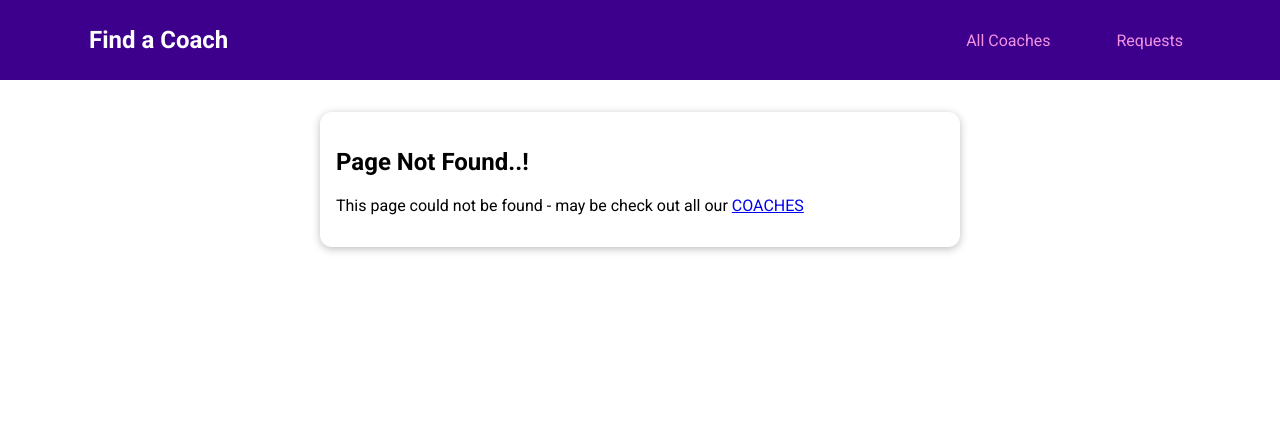
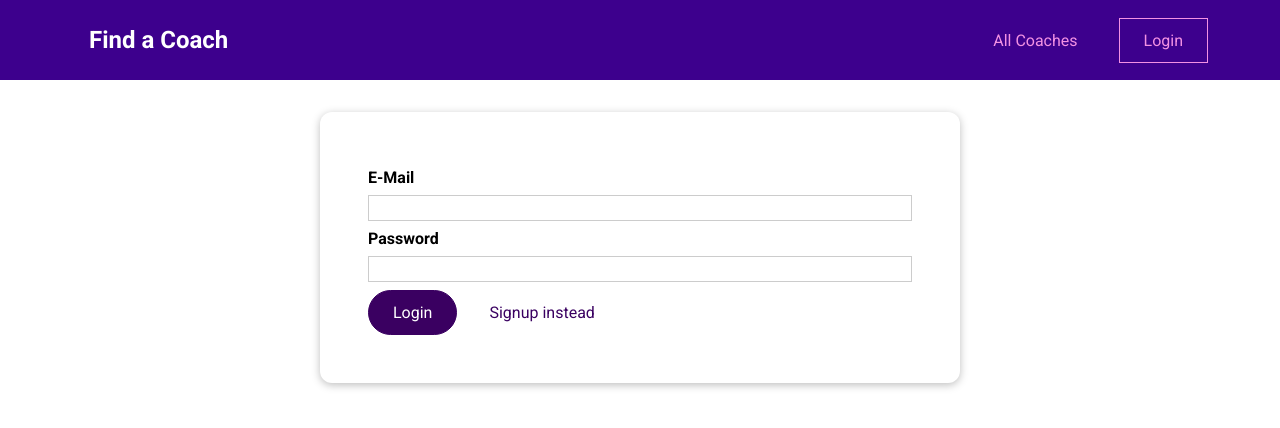
Before and after one commit to vinaykakanuru/find-coach-vue, a Vue app: page /auth in a window 1280 px wide. Before the commit this address had no page. Shown: the top 428 px of the page. Built offline with nearby package versions, Linux system fonts and the light colour scheme.

Commit message:
added Authentication

```diff
--- a/src/App.vue
+++ b/src/App.vue
@@ -13,6 +13,21 @@
 export default {
   components: {
     TheHeader,
+  },
+  created() {
+    this.$store.dispatch("tryLogin");
+  },
+  computed: {
+    didAutoLogout() {
+      return this.$store.getters.didAutoLogout;
+    },
+  },
+  watch: {
+    didAutoLogout(currValue, oldValue) {
+      if (currValue && currValue !== oldValue) {
+        this.$router.replace("/coaches");
+      }
+    },
   },
 };
 </script>
--- a/src/components/layout/TheHeader.vue
+++ b/src/components/layout/TheHeader.vue
@@ -4,11 +4,35 @@
       <h1><router-link to="/">Find a Coach</router-link></h1>
       <ul>
         <li><router-link to="/coaches">All Coaches</router-link></li>
-        <li><router-link to="/requests">Requests</router-link></li>
+        <li v-if="isLoggedIn">
+          <router-link to="/requests">Requests</router-link>
+        </li>
+        <li v-else>
+          <router-link to="/auth">Login</router-link>
+        </li>
+        <li v-if="isLoggedIn">
+          <base-button @click="logout">Logout</base-button>>
+        </li>
       </ul>
     </nav>
   </header>
 </template>
+
+<script>
+export default {
+  computed: {
+    isLoggedIn() {
+      return this.$store.getters.isAuthenticated;
+    },
+  },
+  methods: {
+    logout() {
+      this.$store.dispatch("logout");
+      this.$router.replace("/auth");
+    },
+  },
+};
+</script>
 
 <style scoped>
 header {
--- /dev/null
+++ b/src/pages/auth/UserAuth.vue
@@ -0,0 +1,144 @@
+<template>
+  <div>
+    <base-dialog
+      :show="!!error"
+      title="An Error Occurred..!"
+      @close="handleError"
+    >
+      <p>{{ error }}</p>
+    </base-dialog>
+    <base-dialog :show="isLoading" title="Authenticating..!" fixed>
+      <base-spinner></base-spinner>
+    </base-dialog>
+    <base-card>
+      <form @submit.prevent="submitForm">
+        <div class="form-control">
+          <label for="email">E-Mail</label>
+          <input type="email" id="email" v-model.trim="email" />
+        </div>
+        <div class="form-control">
+          <label for="password">Password</label>
+          <input type="password" id="password" v-model="password" />
+        </div>
+        <p v-if="!formIsValid">
+          Please enter a valid email and password (must be at least 6 characters
+          long).
+        </p>
+        <base-button>{{ submitButtonCaption }}</base-button>
+        <base-button type="button" mode="flat" @click="switchAuthMode">{{
+          switchModeButtonCaption
+        }}</base-button>
+      </form>
+    </base-card>
+  </div>
+</template>
+
+<script>
+import BaseDialog from "../../components/ui/BaseDialog.vue";
+export default {
+  components: { BaseDialog },
+  data() {
+    return {
+      email: "",
+      password: "",
+      formIsValid: true,
+      mode: "login",
+      isLoading: false,
+      error: null,
+    };
+  },
+  computed: {
+    submitButtonCaption() {
+      if (this.mode === "login") {
+        return "Login";
+      } else {
+        return "Signup";
+      }
+    },
+    switchModeButtonCaption() {
+      if (this.mode === "login") {
+        return "Signup instead";
+      } else {
+        return "Login instead";
+      }
+    },
+  },
+  methods: {
+    async submitForm() {
+      this.formIsValid = true;
+      if (
+        this.email === "" ||
+        !this.email.includes("@") ||
+        this.password.length < 6
+      ) {
+        this.formIsValid = false;
+        return;
+      }
+
+      this.isLoading = true;
+
+      const actionPayload = {
+        email: this.email,
+        password: this.password,
+      };
+
+      try {
+        if (this.mode === "login") {
+          await this.$store.dispatch("login", actionPayload);
+        } else {
+          await this.$store.dispatch("signup", actionPayload);
+        }
+        const redirectUrl = "/" + (this.$route.query.redirect || "coaches");
+        this.$router.replace(redirectUrl);
+      } catch (err) {
+        this.error = err.message || "Email Exists";
+      }
+
+      this.isLoading = false;
+    },
+    switchAuthMode() {
+      if (this.mode === "login") {
+        this.mode = "signup";
+      } else {
+        this.mode = "login";
+      }
+    },
+    handleError() {
+      this.error = null;
+    },
+  },
+};
+</script>
+
+<style scoped>
+form {
+  margin: 1rem;
+  padding: 1rem;
+}
+
+.form-control {
+  margin: 0.5rem 0;
+}
+
+label {
+  font-weight: bold;
+  margin-bottom: 0.5rem;
+  display: block;
+}
+
+input,
+textarea {
+  display: block;
+  width: 100%;
+  font: inherit;
+  border: 1px solid #ccc;
+  padding: 0.15rem;
+}
+
+input:focus,
+textarea:focus {
+  border-color: #3d008d;
+  background-color: #faf6ff;
+  outline: none;
+}
+</style>
--- a/src/pages/coaches/CoachesList.vue
+++ b/src/pages/coaches/CoachesList.vue
@@ -16,7 +16,13 @@
           <base-button mode="outline" @click="loadCoaches(true)"
             >Refresh</base-button
           >
-          <base-button v-if="!isCoach && !isLoading" link to="/register"
+          <base-button link to="/auth?redirect=register" v-if="!isLoggedIn"
+            >Login to Register as a Coach</base-button
+          >
+          <base-button
+            v-if="isLoggedIn && !isCoach && !isLoading"
+            link
+            to="/register"
             >Register as a Coach</base-button
           >
         </div>
@@ -61,6 +67,9 @@
     };
   },
   computed: {
+    isLoggedIn() {
+      return this.$store.getters.isAuthenticated;
+    },
     filteredCoaches() {
       const coaches = this.$store.getters["coaches/coaches"];
       return coaches.filter((coach) => {
--- a/src/router.js
+++ b/src/router.js
@@ -5,7 +5,10 @@
 
 import ContactCoach from "./pages/requests/ContactCoach.vue";
 import RequestsReceived from "./pages/requests/RequestsReceived.vue";
+import UserAuth from "./pages/auth/UserAuth.vue";
 import NotFound from "./pages/NotFound.vue";
+
+import store from "./store/index.js";
 
 const router = createRouter({
   history: createWebHistory(),
@@ -18,10 +21,30 @@
       props: true,
       children: [{ path: "contact", component: ContactCoach }],
     },
-    { path: "/register", component: CoachRegistration },
-    { path: "/requests", component: RequestsReceived },
+    {
+      path: "/register",
+      component: CoachRegistration,
+      meta: { requiresAuth: true },
+    },
+    {
+      path: "/requests",
+      component: RequestsReceived,
+      meta: { requiresAuth: true },
+    },
+    { path: "/auth", component: UserAuth, meta: { requiresUnauth: true } },
     { path: "/:notFound(.*)", component: NotFound },
   ],
 });
 
+// global Navigation Guard to protect the authenticated URLs
+router.beforeEach(function(to, _, next) {
+  if (to.meta.requiresAuth && !store.getters.isAuthenticated) {
+    next("/auth");
+  } else if (to.meta.requiresUnauth && store.getters.isAuthenticated) {
+    next("/coaches");
+  } else {
+    next();
+  }
+});
+
 export default router;
--- a/src/store/index.js
+++ b/src/store/index.js
@@ -1,21 +1,13 @@
 import { createStore } from "vuex";
 import coachesModule from "./modules/coaches/index.js";
 import requestsModule from "./modules/requests/index.js";
+import authModule from "./modules/auth/index.js";
 
 const store = createStore({
   modules: {
     coaches: coachesModule,
     requests: requestsModule,
-  },
-  state() {
-    return {
-      userId: "c3",
-    };
-  },
-  getters: {
-    userId(state) {
-      return state.userId;
-    },
+    auth: authModule,
   },
 });
 
--- /dev/null
+++ b/src/store/modules/auth/actions.js
@@ -0,0 +1,97 @@
+let timer;
+
+export default {
+  async login(context, payload) {
+    return context.dispatch("auth", {
+      ...payload,
+      mode: "login",
+    });
+  },
+  async signup(context, payload) {
+    return context.dispatch("auth", {
+      ...payload,
+      mode: "signup",
+    });
+  },
+  async auth(context, payload) {
+    const mode = payload.mode;
+
+    let url = `https://identitytoolkit.googleapis.com/v1/accounts:signInWithPassword?key=${process.env.VUE_APP_API_KEY}`;
+    if (mode === "signup") {
+      url = `https://identitytoolkit.googleapis.com/v1/accounts:signUp?key=${process.env.VUE_APP_API_KEY}`;
+    }
+
+    const response = await fetch(url, {
+      method: "POST",
+      body: JSON.stringify({
+        email: payload.email,
+        password: payload.password,
+        returnSecureToken: true,
+      }),
+    });
+
+    const responseData = await response.json();
+
+    if (!response.ok) {
+      const error = new Error(
+        responseData.error.message || "Failed to authenticate"
+      );
+      throw error;
+    }
+
+    const expiresIn = +responseData.expiresIn * 1000;
+    // const expiresIn = 5000;
+    const expirationDate = new Date().getTime() + expiresIn;
+
+    localStorage.setItem("token", responseData.idToken);
+    localStorage.setItem("userId", responseData.userId);
+    localStorage.setItem("tokenExpiration", expirationDate);
+
+    timer = setTimeout(function() {
+      context.dispatch("setAutoLogout");
+    }, expiresIn);
+
+    context.commit("setUser", {
+      token: responseData.idToken,
+      userId: responseData.localId,
+    });
+  },
+  tryLogin(context) {
+    const token = localStorage.getItem("token");
+    const userId = localStorage.getItem("userId");
+    const tokenExpiration = localStorage.getItem("tokenExpiration");
+
+    const expiresIn = +tokenExpiration - new Date().getTime();
+
+    if (expiresIn < 0) {
+      return;
+    }
+
+    timer = setTimeout(function() {
+      context.dispatch("setAutoLogout");
+    }, expiresIn);
+
+    if (token && userId) {
+      context.commit("setUser", {
+        token: token,
+        userId: userId,
+      });
+    }
+  },
+  logout(context) {
+    localStorage.removeItem("token");
+    localStorage.removeItem("userId");
+    localStorage.removeItem("tokenExpiration");
+
+    clearTimeout(timer);
+
+    context.commit("setUser", {
+      userId: null,
+      token: null,
+    });
+  },
+  addLogout(context) {
+    context.dispatch("logout");
+    context.commit("setAutoLogout");
+  },
+};
--- /dev/null
+++ b/src/store/modules/auth/getters.js
@@ -0,0 +1,14 @@
+export default {
+  userId(state) {
+    return state.userId;
+  },
+  token(state) {
+    return state.token;
+  },
+  isAuthenticated(state) {
+    return !!state.token;
+  },
+  didAutoLogout(state) {
+    return state.didAutoLogout;
+  },
+};
--- /dev/null
+++ b/src/store/modules/auth/index.js
@@ -0,0 +1,16 @@
+import mutations from "./mutations.js";
+import actions from "./actions.js";
+import getters from "./getters.js";
+
+export default {
+  state() {
+    return {
+      userId: null,
+      token: null,
+      didAutoLogout: false,
+    };
+  },
+  mutations,
+  actions,
+  getters,
+};
--- /dev/null
+++ b/src/store/modules/auth/mutations.js
@@ -0,0 +1,10 @@
+export default {
+  setUser(state, payload) {
+    state.token = payload.token;
+    state.userId = payload.userId;
+    state.didAutoLogout = false;
+  },
+  setAutoLogout(state) {
+    state.didAutoLogout = true;
+  },
+};
--- a/src/store/modules/coaches/actions.js
+++ b/src/store/modules/coaches/actions.js
@@ -9,8 +9,11 @@
       areas: data.areas,
     };
 
+    const token = context.rootGetters.token;
+
     const response = await fetch(
-      `https://vue-api-test-3aee6-default-rtdb.firebaseio.com/coaches/${userId}.json`,
+      `https://vue-api-test-3aee6-default-rtdb.firebaseio.com/coaches/${userId}.json?auth=` +
+        token,
       {
         method: "PUT",
         body: JSON.stringify(coachData),
--- a/src/store/modules/requests/actions.js
+++ b/src/store/modules/requests/actions.js
@@ -30,8 +30,10 @@
 
   async fetchRequests(context) {
     const coachId = context.rootGetters.userId;
+    const token = context.rootGetters.token;
     const response = await fetch(
-      `https://vue-api-test-3aee6-default-rtdb.firebaseio.com/requests/${coachId}.json`
+      `https://vue-api-test-3aee6-default-rtdb.firebaseio.com/requests/${coachId}.json?auth=` +
+        token
     );
     const responseData = await response.json();
 
```
Also changed, not shown: 1 other file (tests, documents, lock files or other folders).
